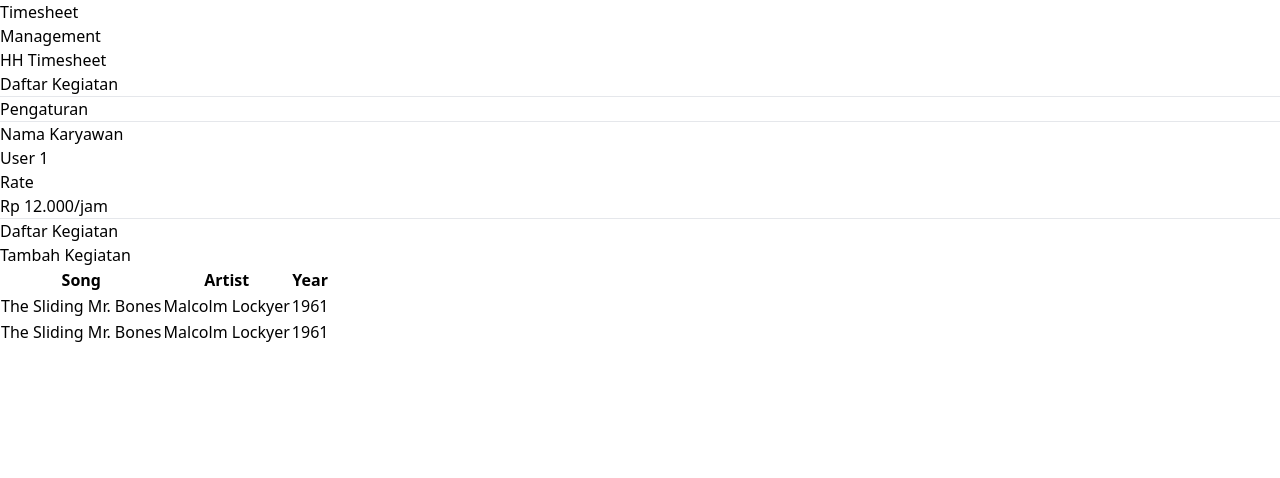
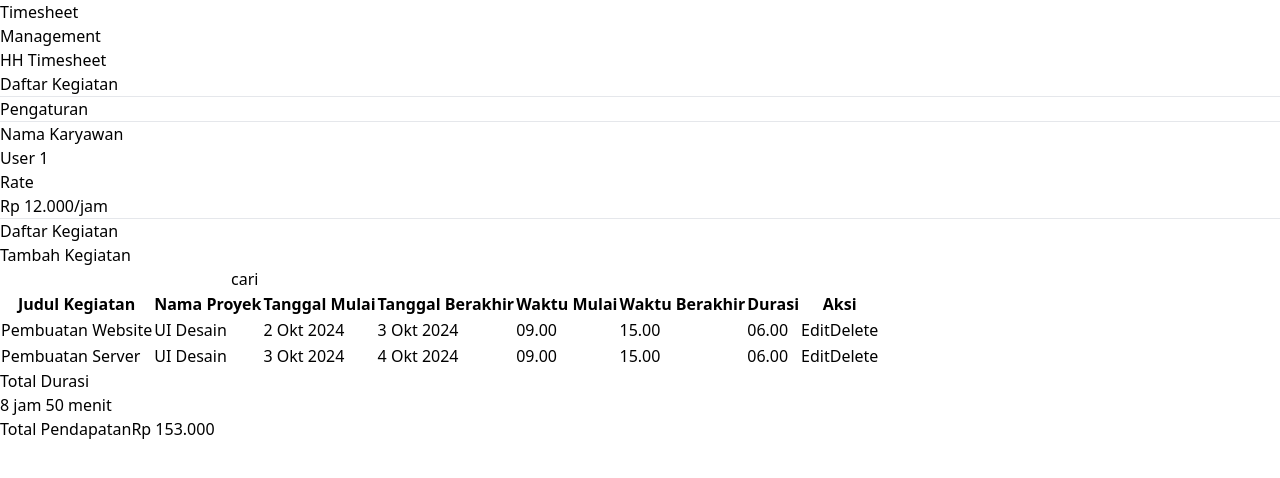
Before and after one commit to deshinta09/timesheet-freelance, a React (Vite) app in the folder client/: page / in a window 1280 px wide. Shown: the top 478 px of the page. Built offline with nearby package versions, Linux system fonts and the light colour scheme.

Commit message:
style: styling home page and navbar component

```diff
--- a/client/src/components/Navbar.jsx
+++ b/client/src/components/Navbar.jsx
@@ -3,13 +3,13 @@
 export default function Navbar() {
 
     return <>
-    <div className="py-4 pl-9 text-[#f15858] bg-white">
+    <div className="py-3 pl-10 text-[#f15858] bg-white">
         <h1 className="font-bold text-lg">Timesheet</h1>
         <h1 className="font-bold text-sm">Management</h1>
     </div>
-    <div className="bg-white mt-2">
-            <h1 className="font-bold text-2xl py-6 pl-9">HH Timesheet</h1>
-            <div className="flex gap-5 text-lg pl-12">
+    <div className="bg-white mt-1">
+            <h1 className="font-bold text-xl py-4 pl-7">HH Timesheet</h1>
+            <div className="flex gap-5 text-base pl-12">
                 <div className="hover:text-[#2775EC] focus:text-[#2775EC] cursor-pointer active:ring ring-[#F0F6FF]">
                     <h1 className="mb-3">Daftar Kegiatan</h1>
                     <hr />
--- a/client/src/pages/Home.jsx
+++ b/client/src/pages/Home.jsx
@@ -1,45 +1,87 @@
 export default function Home(){
     return (
         <>
-        <div className="m-7 bg-white rounded-lg">
+        <div className="m-5 bg-white rounded-lg">
             {/* <h1 className="font-bold text-center text-2xl">Table</h1> */}
-            <div className="flex p-7">
+            <div className="flex p-5">
                 <div className="mr-16">
-                    <h1>Nama Karyawan</h1>
-                    <h3 className="text-xl">User 1</h3>
+                    <h1 className="text-sm">Nama Karyawan</h1>
+                    <h3 className="text-base">User 1</h3>
                 </div>
                 <div>
-                    <h1>Rate</h1>
-                    <h3 className="text-xl">Rp 12.000/jam</h3>
+                    <h1 className="text-sm">Rate</h1>
+                    <h3 className="text-base">Rp 12.000/jam</h3>
                 </div>
             </div>
             <hr />
-            <div className="flex p-7 gap-5">
+            <div className="flex justify-between p-6 text-base">
+                <div className="flex gap-5 font-bold">
                     <h1>Daftar Kegiatan</h1>
                     <button className="py-1 px-2 rounded bg-[#F7F8FB] text-[#2775EC]">Tambah Kegiatan</button>
                 </div>
-            <div className="p-6">
-                <table className="table-auto text-center min-w-full divide-y divide-[#F7F8FB] rounded-lg ring ring-[#F7F8FB] ring-offset-0">
-                    <thead className="">
+                <div>
+                    <form action="">
+                        <input type="text" className="rounded py-1 px-2 border focus:outline-none focus:ring-1 ring-[#F7F8FB] mr-3" />
+                        <button type="submit" className="py-1 px-2 rounded bg-[#2775EC] text-white">cari</button>
+                    </form>
+                </div>
+            </div>
+            <div className="px-5 pb-5">
+                <div className="table-auto min-w-full divide-y divide-[#F7F8FB] rounded-lg ring ring-[#F7F8FB] ring-offset-0 text-base">
+                    <table className="min-w-full text-center">
+                        <thead className="font-bold">
                             <tr>
-                            <th>Song</th>
-                            <th>Artist</th>
-                            <th>Year</th>
+                                <th>Judul Kegiatan</th>
+                                <th>Nama Proyek</th>
+                                <th>Tanggal Mulai</th>
+                                <th>Tanggal Berakhir</th>
+                                <th>Waktu Mulai</th>
+                                <th>Waktu Berakhir</th>
+                                <th>Durasi</th>
+                                <th>Aksi</th>
                             </tr>
                         </thead>
                         <tbody className="divide-y divide-[#F7F8FB]">
                             <tr>
-                            <td>The Sliding Mr. Bones</td>
-                            <td>Malcolm Lockyer</td>
-                            <td>1961</td>
+                                <td>Pembuatan Website</td>
+                                <td>UI Desain</td>
+                                <td>2 Okt 2024</td>
+                                <td>3 Okt 2024</td>
+                                <td>09.00</td>
+                                <td>15.00</td>
+                                <td>06.00</td>
+                                <td>
+                                    <button>Edit</button>
+                                    <button>Delete</button>
+                                </td>
                             </tr>
                             <tr>
-                            <td>The Sliding Mr. Bones</td>
-                            <td>Malcolm Lockyer</td>
-                            <td>1961</td>
+                                <td>Pembuatan Server</td>
+                                <td>UI Desain</td>
+                                <td>3 Okt 2024</td>
+                                <td>4 Okt 2024</td>
+                                <td>09.00</td>
+                                <td>15.00</td>
+                                <td>06.00</td>
+                                <td>
+                                    <button>Edit</button>
+                                    <button>Delete</button>
+                                </td>
                             </tr>
                         </tbody>
                     </table>
+                    <div className="bg-[#F7F8FB] text-[#2775EC] p-3">
+                        <div className="flex justify-between">
+                            <h1>Total Durasi</h1>
+                            <h1>8 jam 50 menit</h1>
+                        </div>
+                        <div className="flex justify-between font-bold">
+                            <span>Total Pendapatan</span>
+                            <span>Rp 153.000</span>
+                        </div>
+                        <h1></h1>
+                    </div>
+                </div>
             </div>
         </div>
         </>
```
Lines whose indentation alone changed are shown as unchanged.
